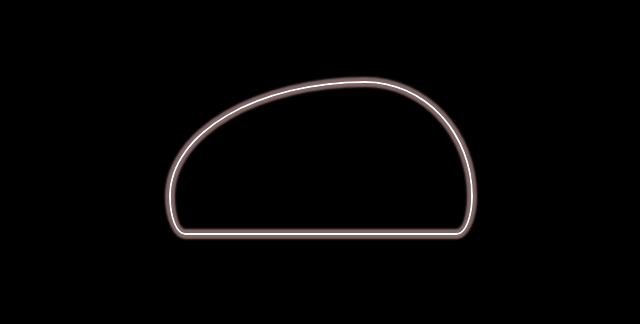
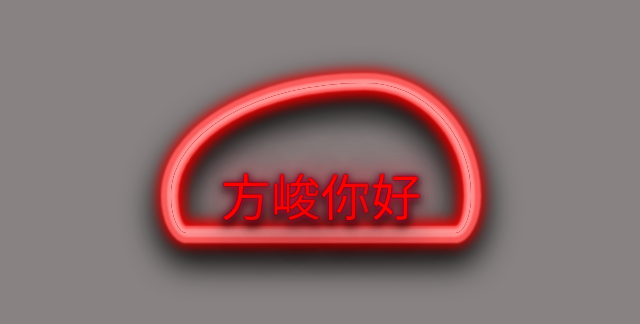
Before and after one commit to fangjunaass00/coolAnimate, a plain HTML site: page 7. 霓虹灯2/light2.html in a window 1280 px wide. Shown: the part 242-566 px from the top of the page, without its empty margins (319-959 px from the left). Drawn offline with Linux system fonts and the light colour scheme.

Commit message:
霓虹灯2

```diff
--- a/7. 霓虹灯2/light2.html
+++ b/7. 霓虹灯2/light2.html
@@ -15,7 +15,7 @@
     body {
       width: 100%;
       height: 100%;
-      background: #000;
+      background: #888282;
     }
     .light-round {
       width: 300px;
@@ -24,16 +24,101 @@
       left: 50%;
       top: 50%;
       transform: translateX(-50%) translateY(-50%);
-      border: 2px solid #fff;
       border-top-left-radius: 513px 300px;
       border-top-right-radius: 281px 300px;
       border-bottom-left-radius: 42px 100px;
       border-bottom-right-radius: 42px 100px;
       box-shadow: 0 0 2px 4px rgba(255, 200, 200, 0.5),
-        0 0 2px 4px rgba(255, 200, 200, 0.5) inset;
+        0 0 2px 4px rgba(255, 200, 200, 0.5) inset,
+        0 0 2px 10px rgba(255, 100, 100, 0.9),
+        0 0 2px 7px rgba(255, 100, 100, 1) inset,
+        0 0 12px 13px rgba(255, 0, 0, 0.9),
+        0 0 12px 13px rgba(255, 0, 0, 0.9) inset,
+        0 15px 30px 18px rgba(0, 0, 0, 0.9),
+        0 15px 30px 18px rgba(0, 0, 0, 0.9) inset;
+    }
+    .light-round::before {
+      content: "";
+      display: block;
+      width: 300px;
+      height: 150px;
+      position: absolute;
+      left: 50%;
+      top: 50%;
+      transform: translateX(-50%) translateY(-50%);
+      border-top-left-radius: 513px 300px;
+      border-top-right-radius: 281px 300px;
+      border-bottom-left-radius: 42px 100px;
+      border-bottom-right-radius: 42px 100px;
+      animation: light-switch 0.1s linear infinite;
+    }
+    .light-off {
+      box-shadow: 0 0 2px 4px rgba(255, 200, 200, 0.1),
+        0 0 2px 4px rgba(255, 200, 200, 0.1) inset,
+        0 0 2px 10px rgba(255, 100, 100, 0.1),
+        0 0 2px 7px rgba(255, 100, 100, 0.1) inset,
+        0 0 12px 13px rgba(255, 0, 0, 0.1),
+        0 0 12px 13px rgba(255, 0, 0, 0.1) inset,
+        0 15px 30px 18px rgba(0, 0, 0, 0.9),
+        0 15px 30px 18px rgba(0, 0, 0, 0.9) inset;
+    }
+    @keyframes light-switch {
+      50% {
+        box-shadow: 0 0 2px 4px rgba(255, 200, 200, 0.5),
+          0 0 10px 10px rgba(255, 200, 200, 0.1) inset,
+          0 0 12px 15px rgba(255, 100, 100, 0.1),
+          0 0 12px 17px rgba(255, 100, 100, 0.1) inset,
+          0 0 22px 23px rgba(255, 0, 0, 0.1),
+          0 0 22px 23px rgba(255, 0, 0, 0.1) inset;
+      }
+    }
+
+    .name {
+      height: 100px;
+      position: absolute;
+      font-size: 50px;
+      color: red;
+      left: 50%;
+      top: 50%;
+      transform: translateX(-50%);
+      display: flex;
+      text-shadow: 0 0 2px rgba(0, 0, 0, 0.8), 0 0 5px rgb(251, 4, 75),
+        0 0 28px rgba(222, 74, 99, 0.9), 0 0 60px rgba(208, 0, 25, 0.5),
+        0 0 30px rgba(245, 70, 83, 0.7), 0 15px 38px rgba(0, 0, 0, 1),
+        0 5px 10px rgba(0, 0, 0, 1), 0 5px 12px rgba(0, 0, 0, 1),
+        0 3px 10px rgba(0, 0, 0, 0.4), 0 2px 8px rgba(0, 0, 0, 0.5),
+        0 1px 6px rgba(0, 0, 0, 0.6);
+    }
+    .animate-1 {
+      animation: animate1 10s linear infinite;
+    }
+    @keyframes animate1 {
+      0%,
+      3%,
+      40%,
+      42%,
+      44% {
+        color: #6f0000;
+        text-shadow: 0 15px 38px rgba(0, 0, 0, 1), 0 5px 10px rgba(0, 0, 0, 1),
+          0 5px 12px rgba(0, 0, 0, 1), 0 3px 10px rgba(0, 0, 0, 0.4),
+          0 2px 8px rgba(0, 0, 0, 0.5), 0 1px 6px rgba(0, 0, 0, 0.6);
+      }
+
+      1%,
+      41%,
+      43%,
+      45%,
+      100% {
+        color: inherit;
+        text-shadow: inherit;
+      }
     }
   </style>
   <body>
-    <div class="light-round"></div>
+    <div class="light-round "></div>
+    <div class="name">
+      <span>方</span><span class="animate-1">峻</span><span>你</span
+      ><span>好</span>
+    </div>
   </body>
 </html>
```
